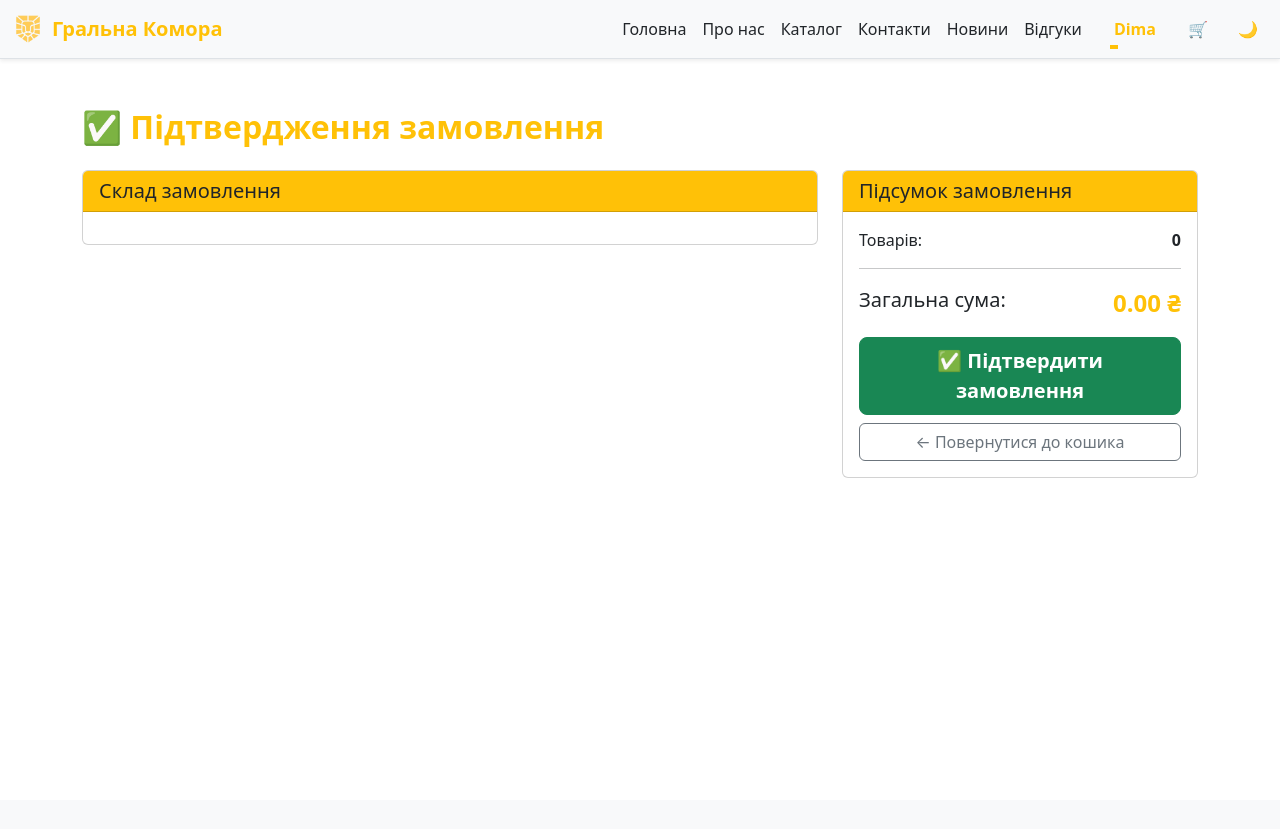
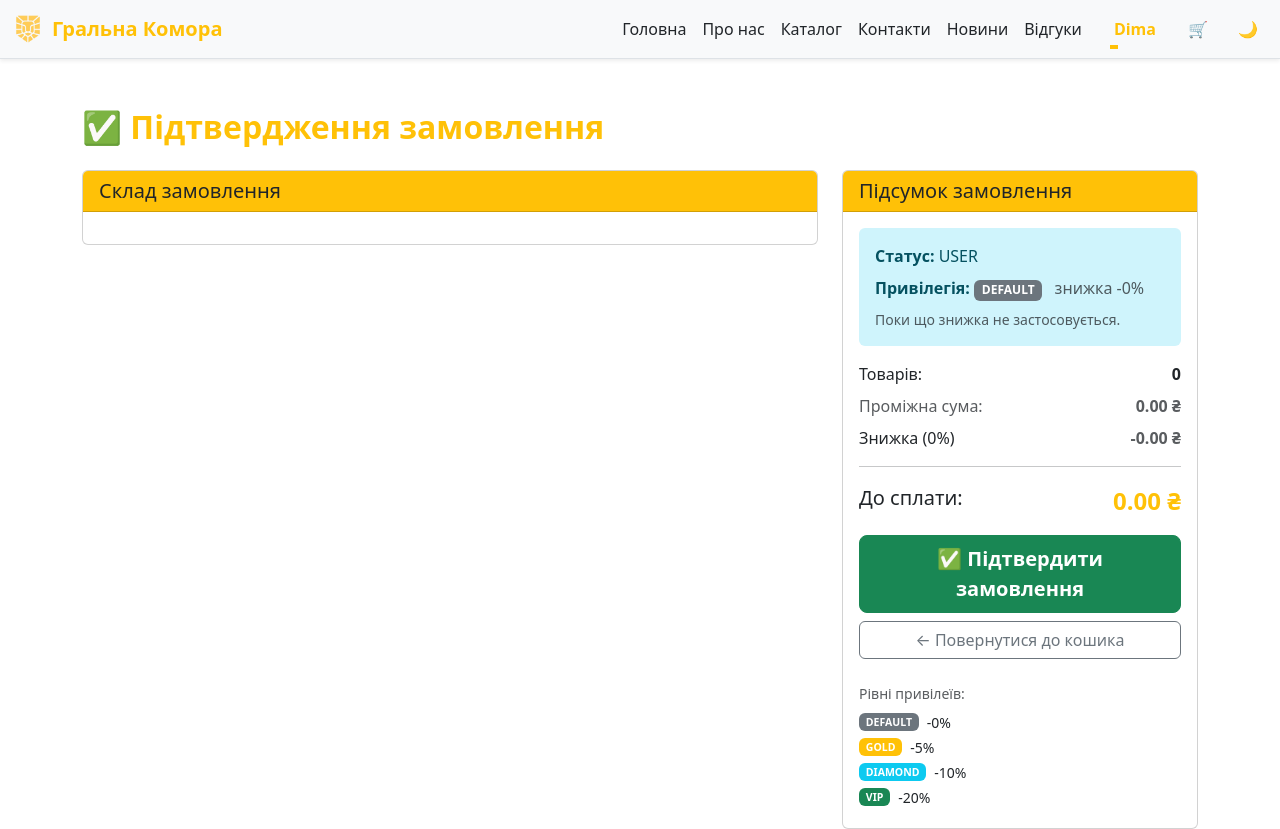
Before and after one commit to DanyloLyk/Ne_Programisty, a Flask app: page /checkout in a window 1280 px wide. Before the commit the page ends 478 px from the top, so only its background shows below. Run offline with Flask 3, Linux system fonts and the light colour scheme; a user stored in the database is signed in; data comes from the database, SQL or seed files in the repository; both versions use the stored data as it was before the commit; tables that the repository leaves empty hold one stand-in row (values such as "Sample post").

Commit message:
feat: implement user privilege system with discounts and admin access control

```diff
--- a/app/routes.py
+++ b/app/routes.py
@@ -23,15 +23,34 @@ def login_required(view_func):
     return wrapper
 
 
+def admin_required(view_func):
+    @wraps(view_func)
+    def wrapper(*args, **kwargs):
+        user = getattr(g, 'current_user', None)
+        if not user or user.status.lower() != 'admin':
+            flash('Недостатньо прав для доступу до адмін-панелі.', 'danger')
+            return redirect(url_for('main.index'))
+        return view_func(*args, **kwargs)
+
+    return wrapper
+
+
 @main.before_app_request
 def load_current_user():
     user_id = session.get('user_id')
     g.current_user = User.query.get(user_id) if user_id else None
+    if g.current_user:
+        if g.current_user.ensure_valid_levels():
+            db.session.commit()
 
 
 @main.app_context_processor
 def inject_current_user():
-    return {'current_user': getattr(g, 'current_user', None)}
+    current_user = getattr(g, 'current_user', None)
+    return {
+        'current_user': current_user,
+        'privilege_tiers': User.PRIVILEGE_TIERS
+    }
 
 @main.route('/')
 def index():
@@ -298,7 +317,8 @@ def checkout():
     """
     Сторінка підтвердження замовлення
     """
-    user_id = g.current_user.id
+    user = g.current_user
+    user_id = user.id
 
     # Отримуємо кошик користувача
     cart_items = CartItem.query.filter_by(user_id=user_id).all()
@@ -308,8 +328,10 @@ def checkout():
 
     # Конвертуємо об'єкти CartItem в словники для відображення
     carts = []
-    total_amount = 0.0
+    subtotal = 0.0
+    discounted_total = 0.0
     total_items = 0
+    discount_multiplier = user.discount_multiplier
 
     for item in cart_items:
         if not item.item:
@@ -319,7 +341,9 @@ def checkout():
         price_str = str(item.item.price).replace(' ', '').replace(',', '.')
         price = float(price_str) if price_str else 0.0
         item_total = price * item.quantity
-        total_amount += item_total
+        subtotal += item_total
+        discounted_value = item_total * discount_multiplier
+        discounted_total += discounted_value
         total_items += item.quantity
 
         cart_dict = {
@@ -334,13 +358,21 @@ def checkout():
                 'price': price,
                 'image': item.item.image
             },
-            'total': item_total
+            'total': item_total,
+            'total_with_discount': discounted_value
         }
         carts.append(cart_dict)
 
+    discount_amount = subtotal - discounted_total
+
     return render_template('checkout.html',
                          carts=carts,
-                         total_amount=round(total_amount, 2),
+                         subtotal=round(subtotal, 2),
+                         total_amount=round(discounted_total, 2),
+                         discount_amount=round(discount_amount, 2),
+                         discount_percent=user.discount_percent,
+                         user_status=user.status,
+                         privilege_info=user.privilege_info,
                          total_items=total_items,
                          user_id=user_id,
                          isFooter=False)
@@ -360,11 +392,10 @@ def add_order():
         if not cart_items or len(cart_items) == 0:
             return redirect(url_for('main.cart'))
 
-        # Отримуємо discount з форми (якщо є)
-        discount = float(request.form.get('discount', 1.0))
+        discount_multiplier = g.current_user.discount_multiplier
 
         # Створюємо замовлення
-        order = Order.add_order(user_id, cart_items, discount)
+        order = Order.add_order(user_id, cart_items, discount_multiplier)
 
         # Зберігаємо замовлення в БД
         db.session.add(order)
@@ -423,7 +454,7 @@ def register():
             return redirect(url_for('main.register'))
 
         # Створення нового користувача
-        new_user = User(nickname=nickname, email=email)
+        new_user = User(nickname=nickname, email=email, status='User', privilege='Default')
         new_user.set_password(password)  # Хешуємо пароль перед збереженням
         db.session.add(new_user)
         db.session.commit()
@@ -474,6 +505,8 @@ def test():
     print(session.get("user_id"))
 
 @main.route('/admin')
+@login_required
+@admin_required
 def admin():
     items = Desktop.query.all()   # список товарів
     news = []                     # поки пусто
--- a/app/static/css/style.css
+++ b/app/static/css/style.css
@@ -5,7 +5,6 @@
   --bs-primary: #EF8354;
   --bs-secondary: #4e555b;
   --nav-btn-hover-bg: #4e555b;
-<<<<<<< HEAD
   --auth-surface-bg: #ffffff;
   --auth-surface-text: #212529;
   --auth-surface-subtext: #4e555b;
@@ -18,18 +17,12 @@
   --auth-button-hover-color: #ffc107;
   --loader-bg: rgba(248, 249, 250, 0.95);
   --loader-bg-hover: rgba(248, 249, 250, 0.9);
-=======
-  --login-color: #e0e1e3;
-  --login-color1: #f8f9fa;
->>>>>>> 563851826795cfdc56a80f81d5d771a402b90186
 }
 
 [data-bs-theme="dark"] {
   --bs-body-bg: #2D3142;
   --bs-body-color: #f8f9fa;
   --bs-primary: #EF8354;
-  --login-color: #212121;
-  --login-color1: #2D3142;
   --nav-btn-hover-bg: #ffc107;
   --auth-surface-bg: #212121;
   --auth-surface-text: #f8f9fa;
@@ -620,45 +556,6 @@ body {
 
 
 
-
-<<<<<<< HEAD
-/* Активна (показана) */
-.login-modal.show {
-  display: block;
-  transform: translate(-50%, -50%) scale(1);
-  opacity: 1;
-}
-
-/* Вміст модалки */
-.login-modal-content {
-  background-color: var(--auth-surface-bg);
-  color: var(--auth-surface-text);
-  padding: 40px;
-  border-radius: 15px;
-  width: 100%;
-  max-width: 500px;
-  box-shadow: 0 0 25px rgba(255, 193, 7, 0.25);
-  position: relative;
-  border: 1px solid rgba(255, 193, 7, 0.2);
-}
-
-/* Кнопка закриття */
-.close {
-  position: absolute;
-  top: 15px;
-  right: 15px;
-  font-size: 26px;
-  font-weight: bold;
-  color: var(--auth-surface-text);
-  cursor: pointer;
-  transition: color 0.2s ease;
-}
-
-.close:hover {
-  color: var(--auth-accent);
-}
-=======
->>>>>>> 563851826795cfdc56a80f81d5d771a402b90186
 
 /* Навігаційні кнопки(кошик та зміна теми) з анімацією */
 .nav-btn {
--- a/app/templates/checkout.html
+++ b/app/templates/checkout.html
@@ -50,18 +50,43 @@
                     <h5 class="mb-0">Підсумок замовлення</h5>
                 </div>
                 <div class="card-body">
+                    <div class="alert alert-info border-0">
+                        <div class="d-flex flex-column gap-2">
+                            <div>
+                                <strong>Статус:</strong>
+                                <span class="text-uppercase">{{ user_status }}</span>
+                            </div>
+                            <div>
+                                <strong>Привілегія:</strong>
+                                <span class="badge bg-{{ privilege_info.badge_class }} text-uppercase">{{ privilege_info.label }}</span>
+                                <span class="ms-2 text-muted">знижка -{{ discount_percent }}%</span>
+                            </div>
+                            <small class="text-muted">
+                                {{ 'Знижка застосована автоматично.' if discount_percent else 'Поки що знижка не застосовується.' }}
+                            </small>
+                        </div>
+                    </div>
                     <div class="d-flex justify-content-between mb-2">
                         <span>Товарів:</span>
                         <strong>{{ total_items }}</strong>
                     </div>
+                    <div class="d-flex justify-content-between text-muted mb-2">
+                        <span>Проміжна сума:</span>
+                        <strong>{{ "%.2f"|format(subtotal) }} ₴</strong>
+                    </div>
+                    <div class="d-flex justify-content-between mb-2">
+                        <span>Знижка ({{ discount_percent }}%)</span>
+                        <strong class="{{ 'text-success' if discount_amount else 'text-muted' }}">
+                            -{{ "%.2f"|format(discount_amount) }} ₴
+                        </strong>
+                    </div>
                     <hr>
                     <div class="d-flex justify-content-between mb-3">
-                        <span class="fs-5">Загальна сума:</span>
+                        <span class="fs-5">До сплати:</span>
                         <strong class="text-warning fs-4">{{ "%.2f"|format(total_amount) }} ₴</strong>
                     </div>
 
                     <form method="POST" action="{{ url_for('main.add_order') }}">
-                        <input type="hidden" name="discount" value="1.0">
                         <div class="d-grid gap-2">
                             <button type="submit" class="btn btn-success btn-lg fw-bold">
                                 ✅ Підтвердити замовлення
@@ -71,6 +96,18 @@
                             </a>
                         </div>
                     </form>
+
+                    <div class="mt-4">
+                        <p class="text-muted small mb-2">Рівні привілеїв:</p>
+                        <ul class="list-unstyled small mb-0">
+                            {% for key, tier in privilege_tiers.items() %}
+                            <li class="mb-1 d-flex align-items-center">
+                                <span class="badge bg-{{ tier.badge_class }} text-uppercase me-2">{{ tier.label }}</span>
+                                <span>-{{ tier.discount_percent }}%</span>
+                            </li>
+                            {% endfor %}
+                        </ul>
+                    </div>
                 </div>
             </div>
         </div>
--- a/app/templates/components/header.html
+++ b/app/templates/components/header.html
@@ -88,6 +88,16 @@
                 Статус: {{ current_user.status }}
               </span>
             </li>
+            <li>
+              <span class="dropdown-item-text text-muted small">
+                Привілегія: {{ current_user.privilege_label }}
+              </span>
+            </li>
+            <li>
+              <span class="dropdown-item-text text-muted small">
+                Знижка: -{{ current_user.discount_percent }}%
+              </span>
+            </li>
             <li><hr class="dropdown-divider"></li>
             <li><a class="dropdown-item" href="{{ url_for('main.logout') }}">Вийти</a></li>
           </ul>
```
Also changed, not shown: other parts of app/static/css/style.css (+0 -57 lines), app/models/user.py (+54 -2 lines), instance/mydatabase.db.
